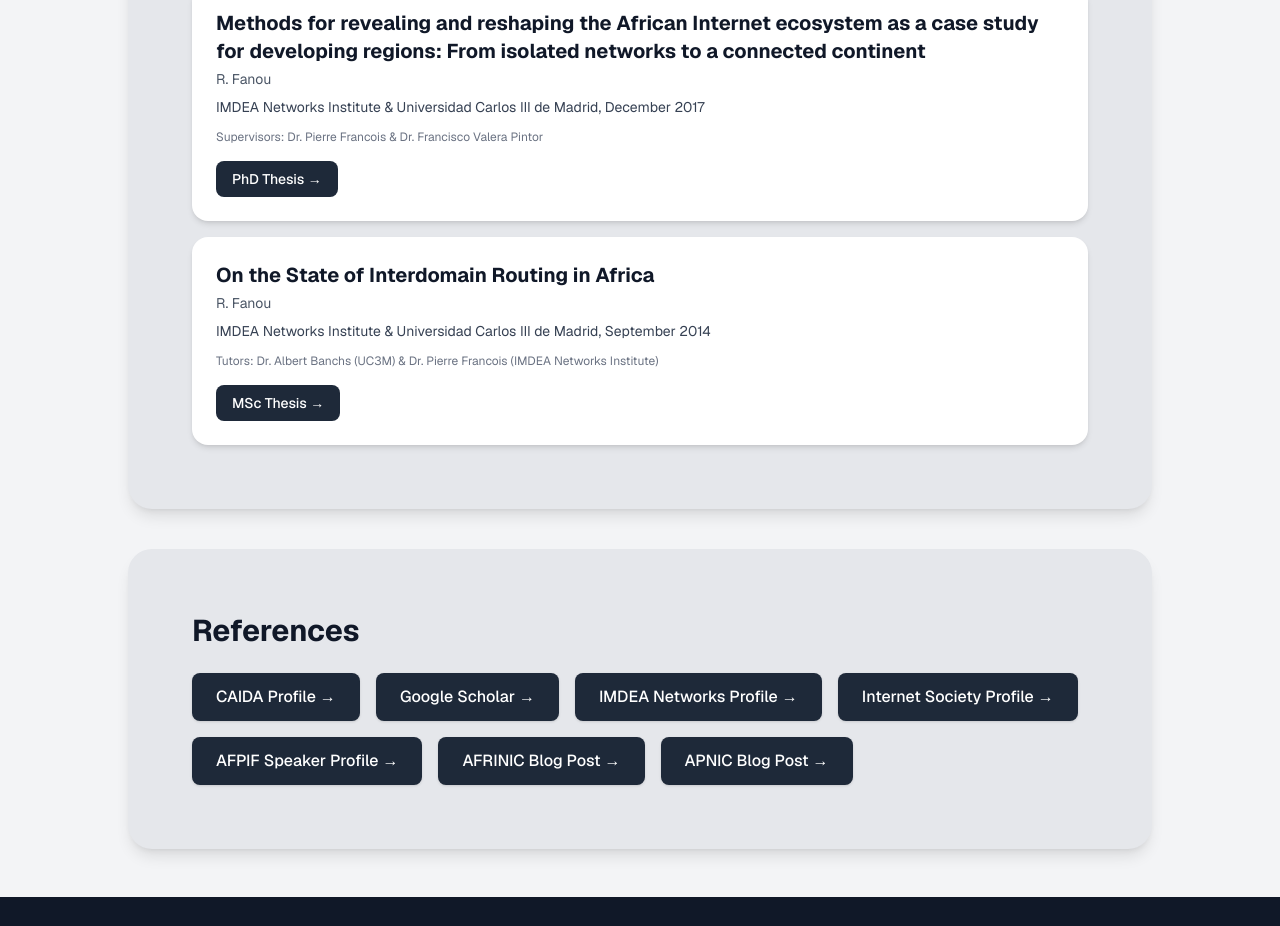
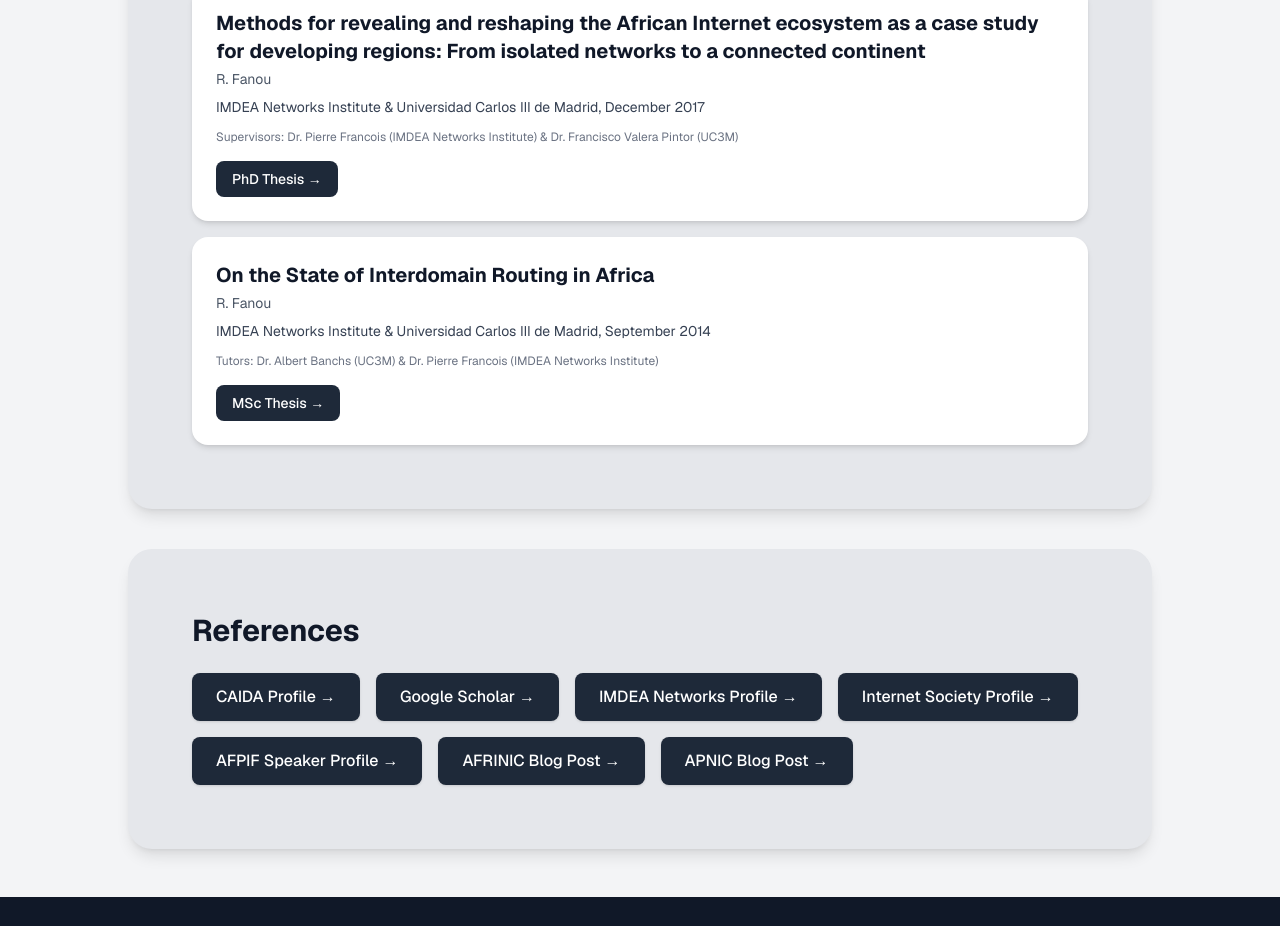
Before and after one commit to rodricfanou/rodricfanou.github.io, a Next.js app: page /publications in a window 1280 px wide. Shown: the part 2266-3192 px from the top of the page. Built offline with nearby package versions, Linux system fonts and the light colour scheme.

Commit message:
Add institution names to PhD supervisors

```diff
--- a/src/app/publications/page.tsx
+++ b/src/app/publications/page.tsx
@@ -213,7 +213,7 @@ export default function Publications() {
                 IMDEA Networks Institute &amp; Universidad Carlos III de Madrid, December 2017
               </p>
               <p className="text-gray-500 text-xs mb-4">
-                Supervisors: Dr. Pierre Francois &amp; Dr. Francisco Valera Pintor
+                Supervisors: Dr. Pierre Francois (IMDEA Networks Institute) &amp; Dr. Francisco Valera Pintor (UC3M)
               </p>
               <a
                 href="https://dspace.networks.imdea.org/handle/20.500.12761/486"
```
